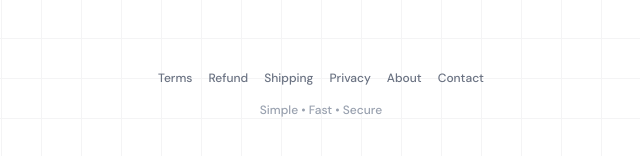
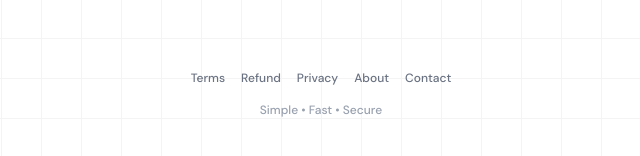
Before and after one commit to Shameer2006/printe, a Next.js app: page / in a window 1280 px wide. Shown: the part 562-718 px from the top of the page, without its empty margins (319-959 px from the left). Built offline with nearby package versions, Linux system fonts and the light colour scheme; no server answers.

Commit message:
Remove Shipping link from footer

```diff
--- a/app/page.tsx
+++ b/app/page.tsx
@@ -261,7 +261,6 @@ export default function Home() {
             <div className="flex flex-wrap justify-center gap-x-4 gap-y-2 text-xs text-gray-500 font-medium">
               <Link href="/terms" className="hover:text-black transition-colors">Terms</Link>
               <Link href="/refund" className="hover:text-black transition-colors">Refund</Link>
-              <Link href="/shipping" className="hover:text-black transition-colors">Shipping</Link>
               <Link href="/privacy" className="hover:text-black transition-colors">Privacy</Link>
               <Link href="/about" className="hover:text-black transition-colors">About</Link>
               <Link href="/contact" className="hover:text-black transition-colors">Contact</Link>
```
